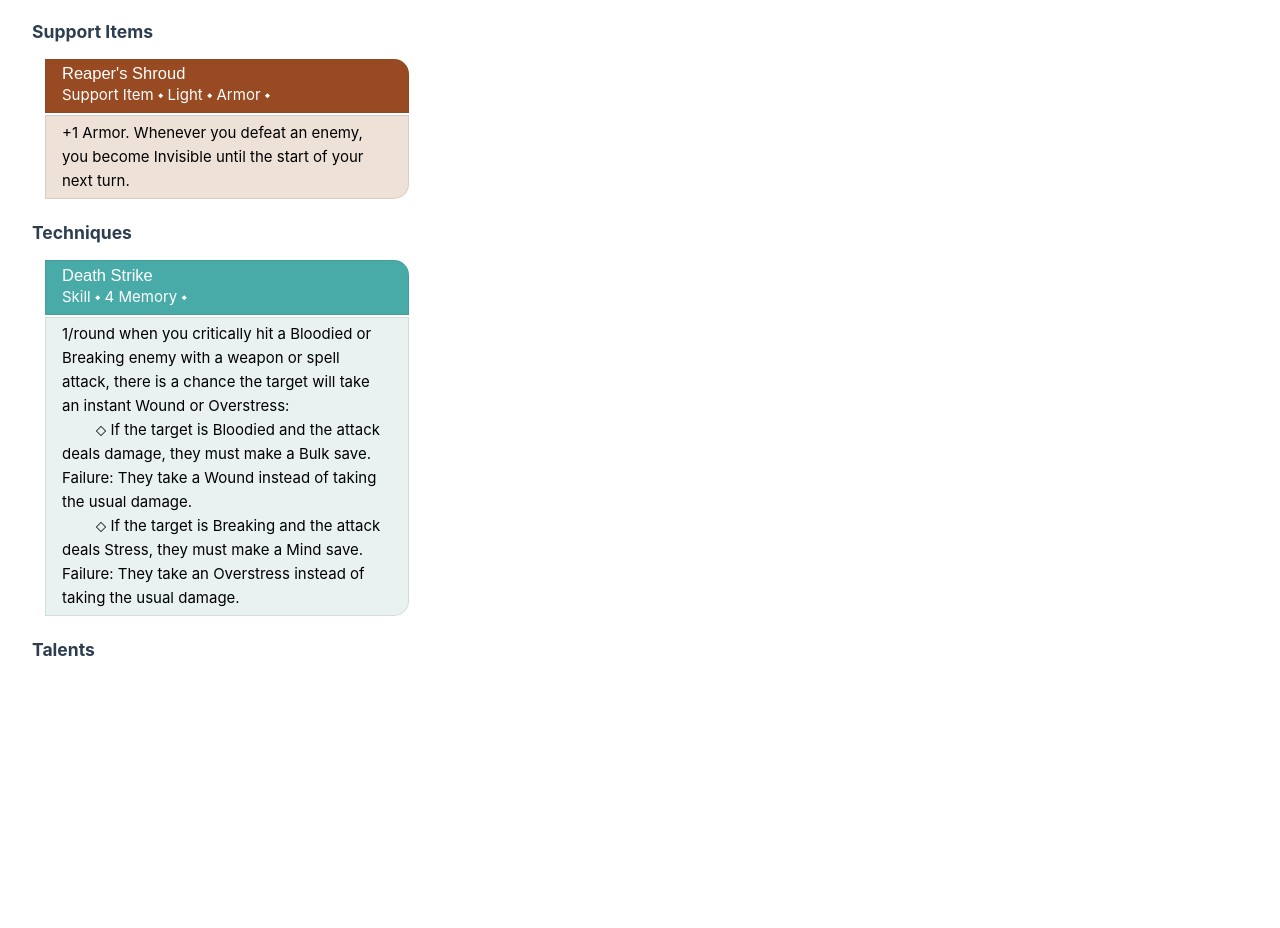
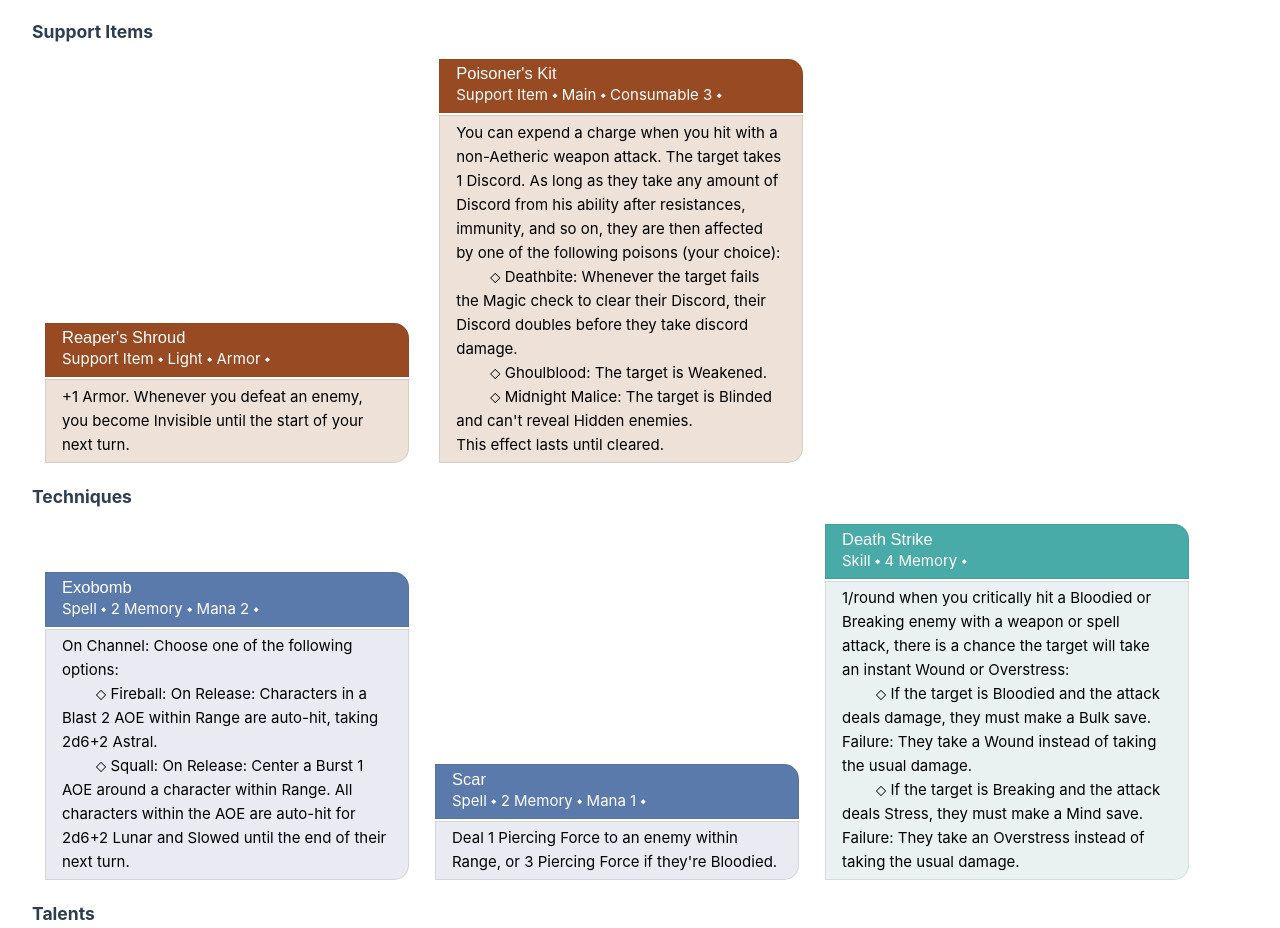
Before and after one commit to nimoooos/echofinder, a Vue app: page / in a window 1280 px wide. Shown: the part 1288-2216 px from the top of the page. Before the commit the page ends 1952 px from the top, so only its background shows below. Built offline with nearby package versions, Linux system fonts and the light colour scheme.

Commit message:
debug: added for display purposes

```diff
--- a/src/App.vue
+++ b/src/App.vue
@@ -277,10 +277,12 @@ recalculateStats(); //run it once when things load
     </div>
     <div id="charsheet-supportItems">
       <h3 class="loadout-heading">Support Items</h3>
-      <FeatureCard :feature="feature(license('Assassin'), 'Reaper\'s Shroud')" />
+      <FeatureCard :feature="feature(license('Assassin'), 'Reaper\'s Shroud')" /> <FeatureCard :feature="feature(license('Assassin'), 'Poisoner\'s Kit')" />
     </div>
     <div id="charsheet-techniques">
       <h3 class="loadout-heading">Techniques</h3>
+      <FeatureCard :feature="feature(license('Equinox'), 'Exobomb')" />
+      <FeatureCard :feature="feature(license('Equinox'), 'Scar')" />
       <FeatureCard :feature="feature(license('Assassin'), 'Death Strike')" />
     </div>
     <div id="charsheet-talents">
```
